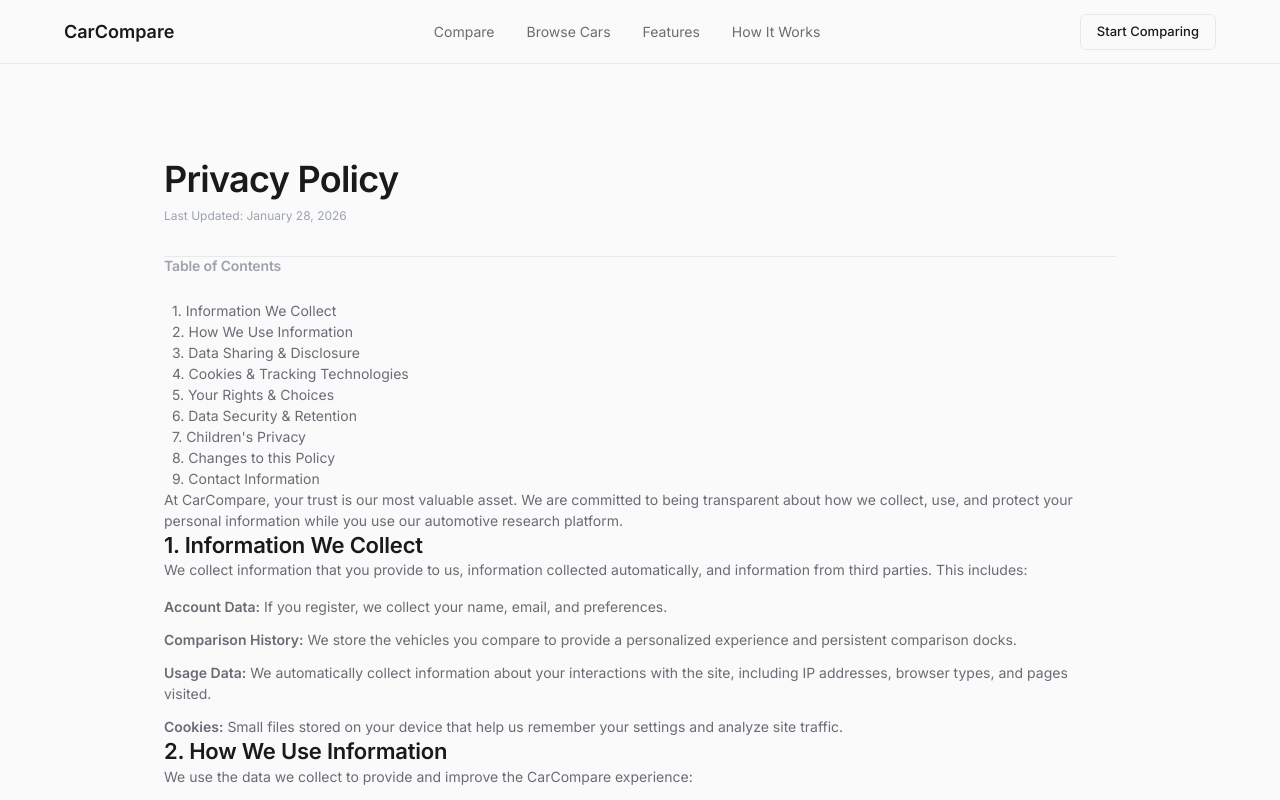
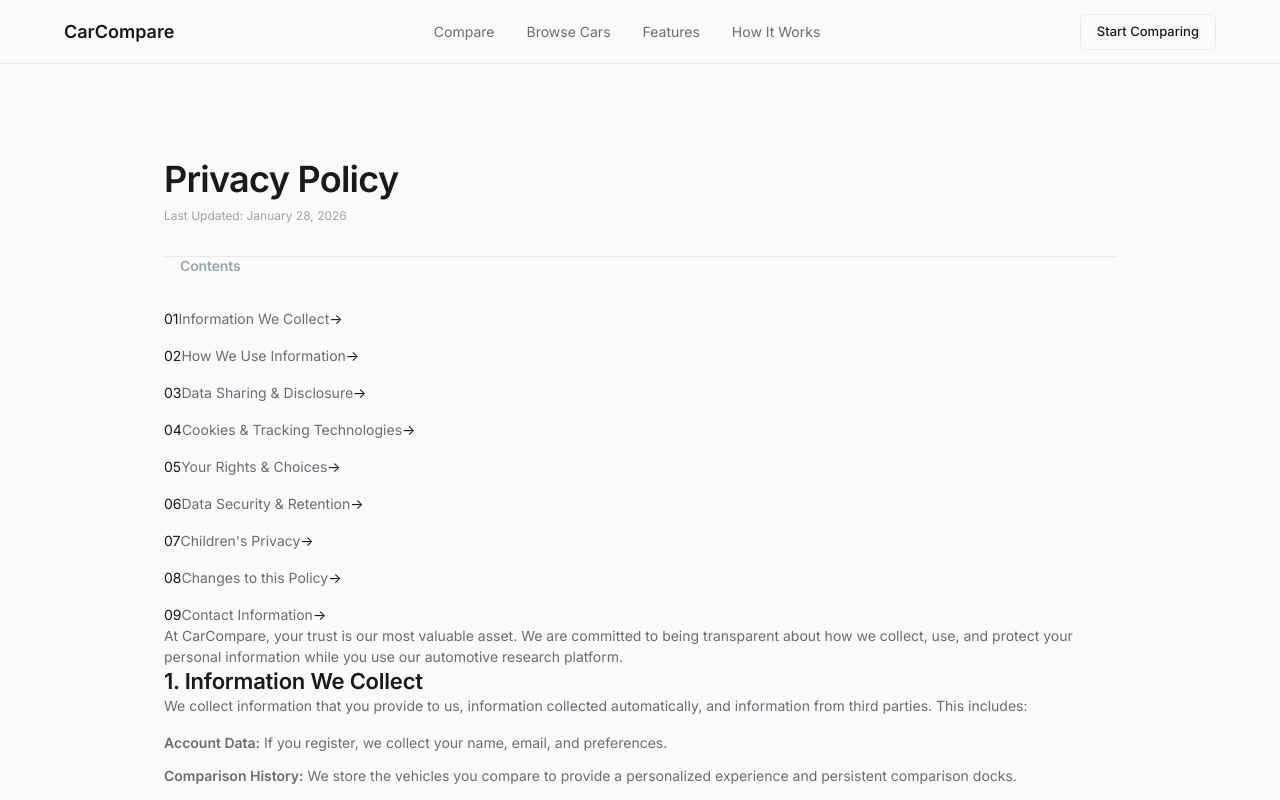
Before and after one commit to ZEESHANAY/carcompare-dashboard, a Next.js app: page /privacy in a window 1280 px wide. Shown: the top 800 px of the page. Built offline with nearby package versions, Linux system fonts and the light colour scheme.

Commit message:
UI Polish: Implement premium Table of Contents with interactive cards

```diff
--- a/src/app/privacy/page.tsx
+++ b/src/app/privacy/page.tsx
@@ -23,14 +23,25 @@
                     <p className="text-caption text-muted uppercase tracking-widest font-bold">Last Updated: January 28, 2026</p>
                     <hr className="mt-8 mb-10" style={{ border: 'none', borderTop: '1px solid var(--border-subtle)' }} />
 
-                    {/* Table of Contents */}
-                    <div className="bg-canvas border border-subtle rounded-2xl p-8 mb-16">
-                        <h4 className="font-bold mb-6 text-sm uppercase tracking-widest text-muted border-b pb-4">Table of Contents</h4>
-                        <nav className="grid grid-cols-1 md:grid-cols-2 lg:grid-cols-3 gap-x-8 gap-y-4">
-                            {sections.map(s => (
-                                <Link key={s.id} href={`#${s.id}`} className="text-sm font-medium text-secondary hover:text-primary hover:translate-x-1 transition-all flex items-center gap-2">
-                                    <span className="w-1.5 h-1.5 rounded-full bg-border-subtle hover:bg-accent transition-colors"></span>
-                                    {s.title}
+                    {/* Premium Table of Contents */}
+                    <div className="mb-20">
+                        <div className="flex items-center gap-4 mb-8">
+                            <div className="h-px bg-border-subtle flex-1" />
+                            <h4 className="font-bold text-xs uppercase tracking-[0.2em] text-muted">Contents</h4>
+                            <div className="h-px bg-border-subtle flex-1" />
+                        </div>
+                        <nav className="grid grid-1 md:grid-2 gap-4">
+                            {sections.map((s, i) => (
+                                <Link key={s.id} href={`#${s.id}`} className="group p-5 rounded-2xl bg-white border border-subtle hover:border-primary/40 hover:shadow-[0_8px_30px_rgb(0,0,0,0.04)] transition-all duration-300 flex items-center gap-5">
+                                    <span className="text-2xl font-black text-muted/20 group-hover:text-primary group-hover:scale-110 transition-all duration-300">
+                                        {(i + 1).toString().padStart(2, '0')}
+                                    </span>
+                                    <span className="text-sm font-bold text-secondary group-hover:text-primary transition-colors">
+                                        {s.title.split('. ')[1] || s.title}
+                                    </span>
+                                    <div className="ml-auto opacity-0 -translate-x-2 group-hover:opacity-100 group-hover:translate-x-0 transition-all duration-300 text-primary">
+                                        →
+                                    </div>
                                 </Link>
                             ))}
                         </nav>
```
Also changed, not shown: src/app/terms/page.tsx (+19 -8 lines).
